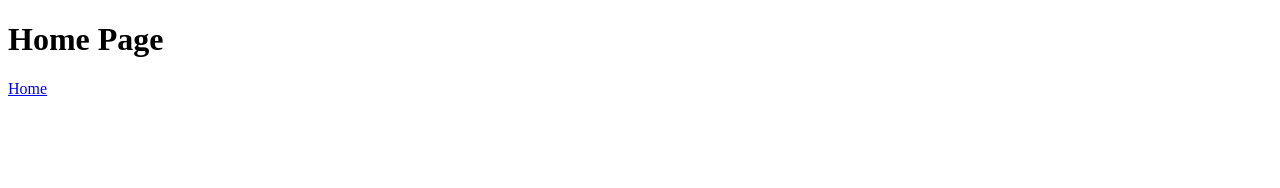
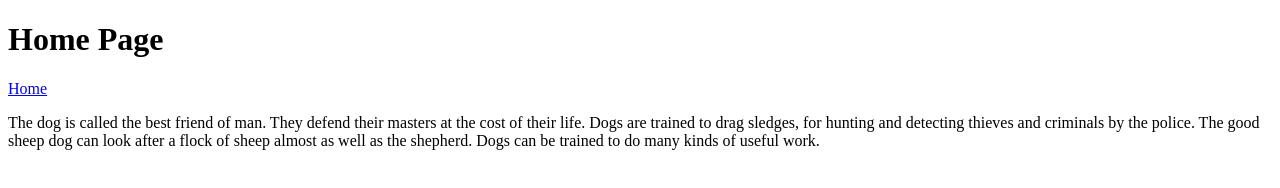
Before and after one commit to brandonhenning/git_pair_uno, a plain HTML site: page app/about.html in a window 1280 px wide. Drawn offline with Linux system fonts and the light colour scheme.

Commit message:
Added a paragraph about dogs to the about.html file

```diff
--- a/app/about.html
+++ b/app/about.html
@@ -12,5 +12,8 @@
         <a href="index.html">Home</a>
       </nav>
     </header>
+    <main>
+      <p>The dog is called the best friend of man. They defend their masters at the cost of their life. Dogs are trained to drag sledges, for hunting and detecting thieves and criminals by the police. The good sheep dog can look after a flock of sheep almost as well as the shepherd. Dogs can be trained to do many kinds of useful work.</p>
+    </main>
   </body>
 </html>
```
